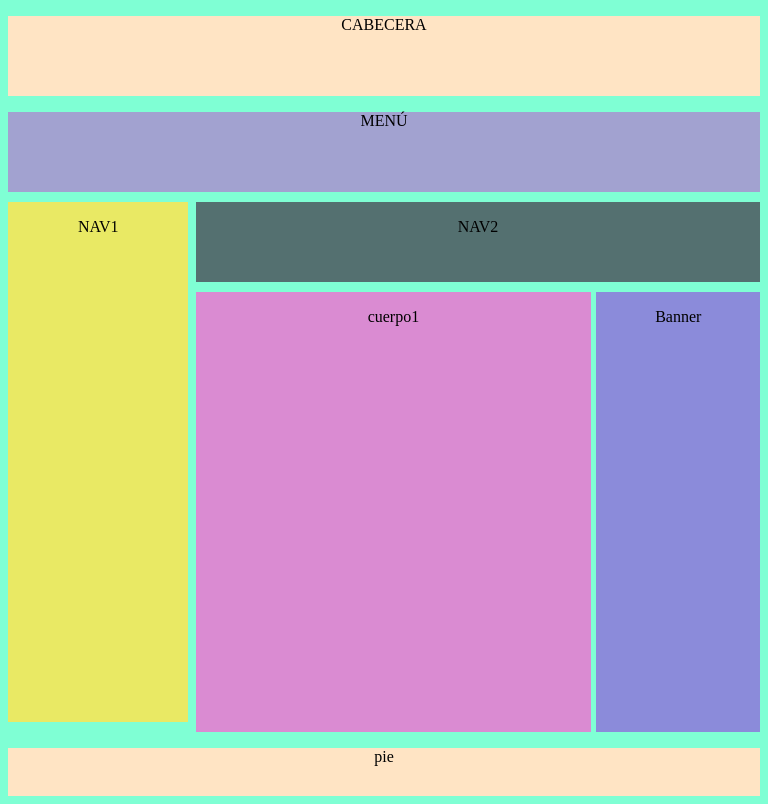
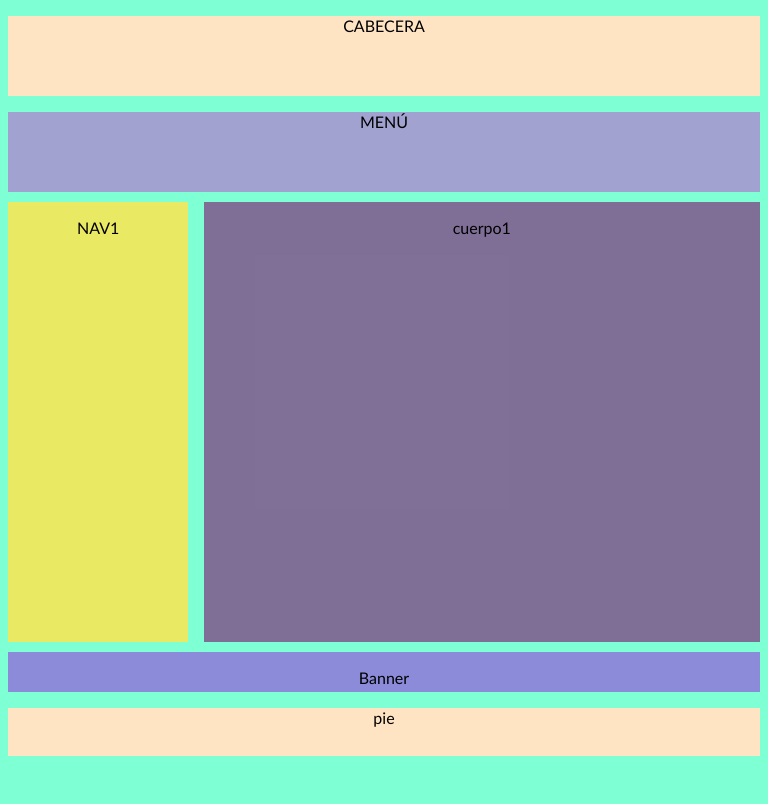
Before and after one commit to DisenoInterfacesWeb26-27/diseno-interfaces-web-26-27-practica-4-css-avanzado-adrianarovira, a plain HTML site: page maqueta.html in a window 768 px wide. Drawn offline with Linux system fonts and the light colour scheme.

Commit message:
actividad 1.1 finalizada

```diff
--- a/maqueta.css
+++ b/maqueta.css
@@ -2,7 +2,7 @@
 
 body{
     background-color: aquamarine;
-    font-family: 'Times New Roman', Times, serif;
+    font-family:Arial, Helvetica, sans-serif;
     text-align: center;
 }
 
@@ -27,19 +27,11 @@ nav{
 
 .nav2{
     background-color: rgb(84, 112, 112);
-    width: 75%;
+    width: 85%;
     height: 10vh;
     float: right;
      margin-bottom: 10px;
 
-}
-.container1{
-    /* background-color: rgb(238, 155, 155); */
-    float: right;
-     display: flow-root;
-
-    width: 75%;
-    height:55vh;
 }
 
 
@@ -51,17 +43,18 @@ main {
 .banner{
     float: right;
    background-color: rgb(139, 139, 218);
-    width: 29%;
+    width: 20%;
    height: 55vh;
-   margin-left: 1%;
+   /* margin-left: 1%; */
 }
 
 .cuerpo1{
-    background-color: rgb(218, 139, 210);
+    background-color: rgba(128, 35, 118, 0.651);
 
-    float: right;
-       width: 70%;
+    float: left;
+       width: 64%;
     height: 55vh;
+    margin-left: 1%;
 
 
 
@@ -72,8 +65,8 @@ main {
     float: left;
 
 
-     width: 24%;
-    height: 65vh;
+     width: 14%;
+    height: 66vh;
     background-color: rgb(233, 233, 100);
 }
 
@@ -84,24 +77,76 @@ footer{
     height:6vh;
     width: auto;
 }
-/*
+
+
+/* PARA TABLET */
 @media screen and (min-width: 700px) and (max-width:1200px){
 
+    body{
+        font-family: 'Gill Sans', 'Gill Sans MT', Calibri, 'Trebuchet MS', sans-serif;
+    }
     header,
     nav,
     main{
         width: auto;
     }
 
-    .nav1{
+    .nav2{
         display: none;
     }
 
-    aside{
-        float: none;
-        width: 100%;
-        height: 10vh;
-        clear:both;
+   .container1,
+   .nav11,
+   .nav2,
+   .cuerpo1,
+   .banner{
+    height: auto;
+
+
+   }
+
+ .nav2 {
+        display: none;
     }
 
-} */
+    .nav11 {
+        float: left;
+        width: 24%;
+        height: 55vh;
+    }
+
+
+
+    .cuerpo1 {
+        float: right;
+        width: 74%;
+        height: 55vh;
+    }
+
+    .banner {
+       margin-top: 10px;
+        width: 100%;
+        height: 5vh;
+
+    }
+
+
+}
+
+/* PARA MOVIL */
+@media screen and (max-width:700px){
+
+    body{
+        font-family: 'Times New Roman', Times, serif;
+    }
+    .nav2,
+    .nav11,
+    .cuerpo1,
+    .banner{
+        float: none;
+        height: auto;
+        min-height: 100px;
+        width: 100%;
+    }
+
+}
--- a/maqueta.html
+++ b/maqueta.html
@@ -30,18 +30,21 @@
 
 
 
-        <div class="container1">
-
-                <section class="banner">
-                    <p>Banner</p>
-                </section>
-
-                <section class="cuerpo1">
-                    <p>cuerpo1</p>
-                </section>
+     <section class="cuerpo1">
+            <p>cuerpo1</p>
+    </section>
 
 
-        </div>
+
+
+
+         <section class="banner">
+            <p>Banner</p>
+         </section>
+
+
+
+
 
 
 
```
